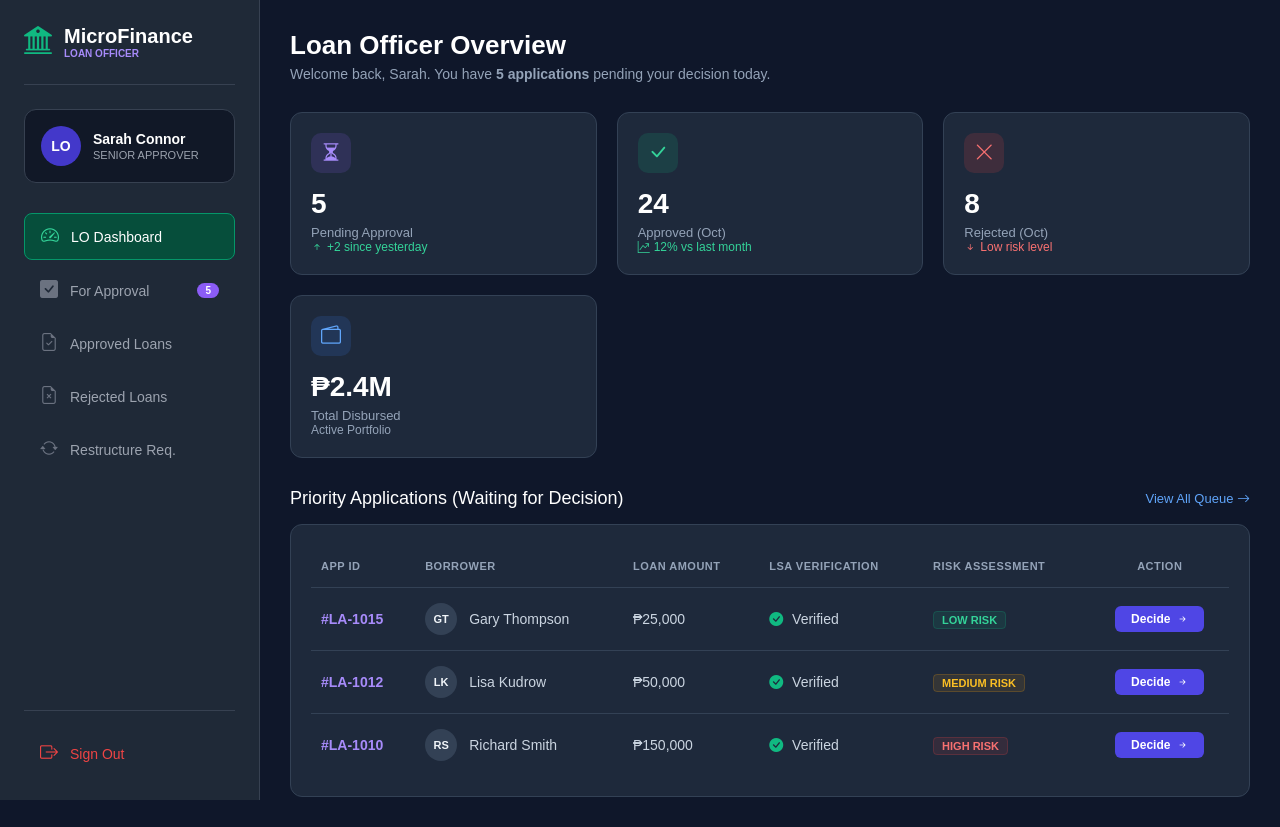
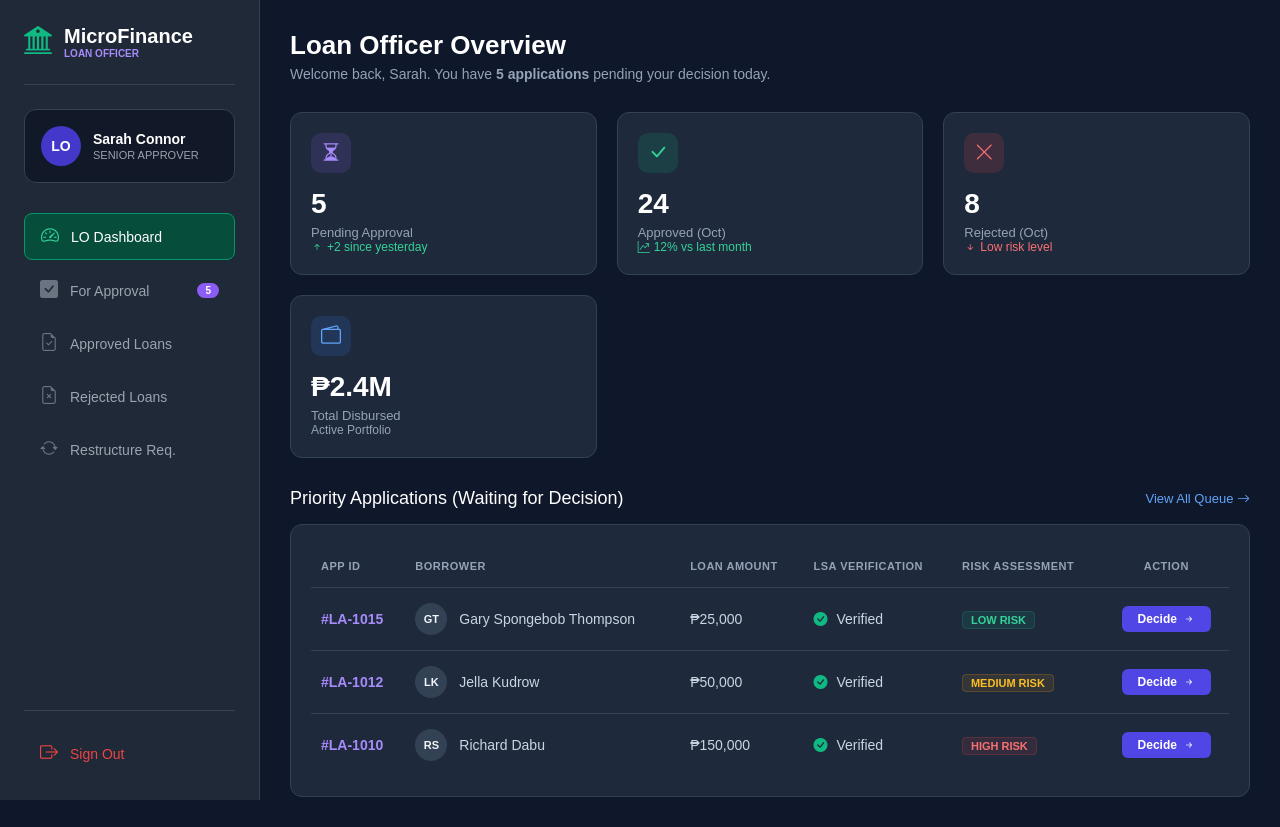
Before and after one commit to canefly/CORE1, a PHP site: page /LOAN_OFFICER/dashboard.php in a window 1280 px wide. Run offline with PHP 8.4, Linux system fonts and the light colour scheme; some web fonts are replaced.

Commit message:
fix: update client names in dashboard for accuracy

```diff
--- a/LOAN_OFFICER/dashboard.php
+++ b/LOAN_OFFICER/dashboard.php
@@ -93,7 +93,7 @@
                         <td>
                             <div class="client-info">
                                 <div class="mini-avatar">GT</div>
-                                <span>Gary Thompson</span>
+                                <span>Gary Spongebob Thompson</span>
                             </div>
                         </td>
                         <td>₱25,000</td>
@@ -113,7 +113,7 @@
                         <td>
                             <div class="client-info">
                                 <div class="mini-avatar">LK</div>
-                                <span>Lisa Kudrow</span>
+                                <span>Jella Kudrow</span>
                             </div>
                         </td>
                         <td>₱50,000</td>
@@ -133,7 +133,7 @@
                         <td>
                             <div class="client-info">
                                 <div class="mini-avatar">RS</div>
-                                <span>Richard Smith</span>
+                                <span>Richard Dabu</span>
                             </div>
                         </td>
                         <td>₱150,000</td>
```
